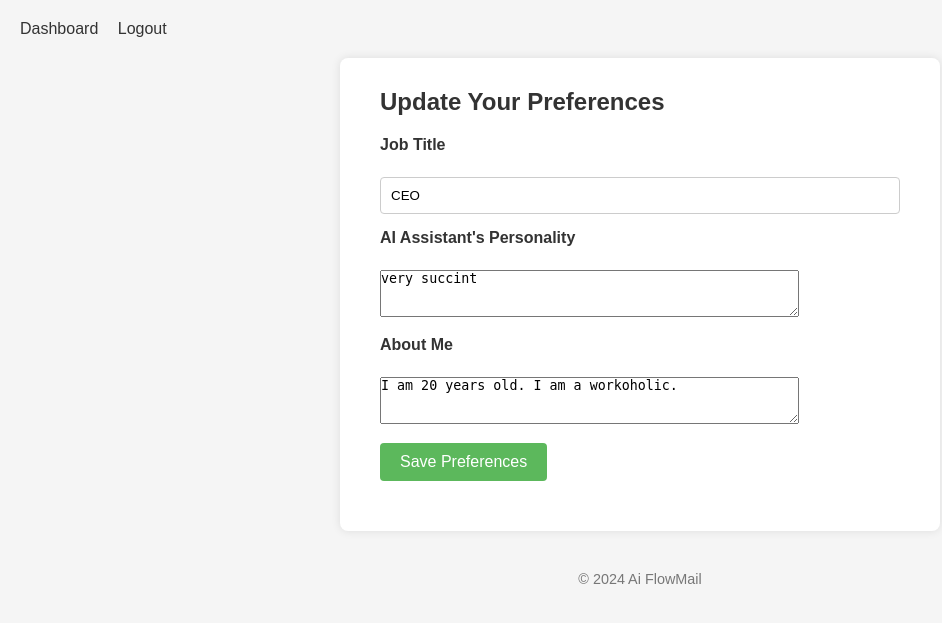
After one commit to seniorchoi/flowmail, a Flask app: page /preferences in a window 1280 px wide. The commit adds this page. Shown: the top 623 px of the page, without its empty margins (0-942 px from the left). Run offline with Flask 3, Linux system fonts and the light colour scheme; a user stored in the database is signed in.

Commit message:
gave ai preference

```diff
--- a/ai_assistant/email_handler/routes.py
+++ b/ai_assistant/email_handler/routes.py
@@ -49,6 +49,7 @@ def receive_email():
     recipient = request.form.get('recipient', '').strip().lower()  # The To address
     subject = request.form.get('subject', '')
     body_plain = request.form.get('body-plain', '')
+    logger.info(f"subject:{subject},body: {body_plain}")
 
     # Check if the sender is the AI assistant's own email address
     #ai_email_address = f"assistant.{user_identifier}@{Config.MAILGUN_DOMAIN}".lower()
@@ -159,7 +160,7 @@ def receive_email():
     # Construct the email content including the original message
     user_name = owner_user.name if owner_user.name else owner_user.username
     user_email = owner_user.email
-    greeting = f"Hi, this is {user_name}'s AI assistant."
+    greeting = f"This is {user_name}'s AI assistant."
 
     # Log who to whom email was sent from
     logger.info(f"Received email from: {sender} to: {recipient}")
@@ -184,6 +185,7 @@ def receive_email():
     email_content = greeting + ai_response_formatted + original_message + footer
 
     # Send the AI-generated response
+    assistant_name = f"{owner_user.name}'s AI Assistant"
     from_email = ai_email_address
     reply_to_email = from_email  # Replies should go back to the AI assistant
     email_subject = subject if subject.startswith("Re:") else f"Re: {subject}"
--- /dev/null
+++ b/ai_assistant/main/forms.py
@@ -0,0 +1,22 @@
+from flask_wtf import FlaskForm
+from wtforms import TextAreaField, StringField, SubmitField, SelectField
+from wtforms.validators import DataRequired, ValidationError, Optional
+#import json
+
+class PreferencesForm(FlaskForm):
+    role = StringField('Job Title', validators=[DataRequired()])
+    assistant_personality = TextAreaField("AI Assistant's Personality", validators=[Optional()])
+    about_me = TextAreaField('About Me', validators=[Optional()])
+    submit = SubmitField('Save Preferences')
+
+    """
+    preferences = TextAreaField('Your Preferences (in JSON format)', validators=[DataRequired()])
+
+    submit = SubmitField('Save Preferences')
+
+    def validate_preferences(self, field):
+        try:
+            json.loads(field.data)
+        except json.JSONDecodeError:
+            raise ValidationError('Preferences must be valid JSON.')
+    """
--- a/ai_assistant/main/routes.py
+++ b/ai_assistant/main/routes.py
@@ -1,8 +1,10 @@
 # ai_assistant/main/routes.py
-from flask import Blueprint, render_template, redirect, url_for, flash, current_app
+from flask import Blueprint, render_template, redirect, url_for, flash, current_app, request
 from flask_login import login_required, current_user
 from ..utils import send_email
 from ..config import Config
+from .forms import PreferencesForm
+from ..extensions import db
 
 main_bp = Blueprint('main', __name__, template_folder='templates')
 
@@ -31,3 +33,20 @@ def send_test_email():
     else:
         flash('Failed to send test email.', 'danger')
     return redirect(url_for('main.dashboard'))
+
+@main_bp.route('/preferences', methods=['GET', 'POST'])
+@login_required
+def preferences():
+    form = PreferencesForm()
+    if form.validate_on_submit():
+        current_user.role = form.role.data
+        current_user.assistant_personality = form.assistant_personality.data
+        current_user.about_me = form.about_me.data
+        db.session.commit()
+        flash('Your preferences have been updated.', 'success')
+        return redirect(url_for('main.dashboard'))
+    elif request.method == 'GET':
+        form.role.data = current_user.role
+        form.assistant_personality.data = current_user.assistant_personality
+        form.about_me.data = current_user.about_me
+    return render_template('main/preferences.html', form=form)
--- a/ai_assistant/main/templates/main/dashboard.html
+++ b/ai_assistant/main/templates/main/dashboard.html
@@ -6,7 +6,9 @@
 <h2>Welcome, {{ current_user.name }}!</h2>
 <p>Your AI Assistant email address is: {{ assistant_email }}</p>
 
-<p>This is your dashboard.</p>
+<!-- In ai_assistant/main/templates/main/dashboard.html
 <p><a href="{{ url_for('main.send_test_email') }}">Send Test Email</a></p>
+-->
+<p><a href="{{ url_for('main.preferences') }}">Update Preferences</a></p>
 <p><a href="{{ url_for('auth.logout') }}">Logout</a></p>
 {% endblock %}
--- /dev/null
+++ b/ai_assistant/main/templates/main/preferences.html
@@ -0,0 +1,32 @@
+{% extends "base.html" %}
+
+{% block title %}Preferences{% endblock %}
+
+{% block content %}
+<h2>Update Your Preferences</h2>
+<form method="POST">
+    {{ form.hidden_tag() }}
+    <p>
+        {{ form.role.label }}<br>
+        {{ form.role(size=50) }}
+        {% for error in form.role.errors %}
+            <span class="error">{{ error }}</span>
+        {% endfor %}
+    </p>
+    <p>
+        {{ form.assistant_personality.label }}<br>
+        {{ form.assistant_personality(rows=3, cols=50, placeholder="ex) friendly, professional, sarcastic") }}
+        {% for error in form.assistant_personality.errors %}
+            <span class="error">{{ error }}</span>
+        {% endfor %}
+    </p>
+    <p>
+        {{ form.about_me.label }}<br>
+        {{ form.about_me(rows=3, cols=50, placeholder="ex) 20 years old, single, enjoys hiking") }}
+        {% for error in form.about_me.errors %}
+            <span class="error">{{ error }}</span>
+        {% endfor %}
+    </p>
+    <p>{{ form.submit(class="btn") }}</p>
+</form>
+{% endblock %}
```
Also changed, not shown: ai_assistant/forms.py (deleted, +0 -34 lines), ai_assistant/models.py (+7 -2 lines), ai_assistant/utils.py (+79 -19 lines), ai_assistant/database.db.
